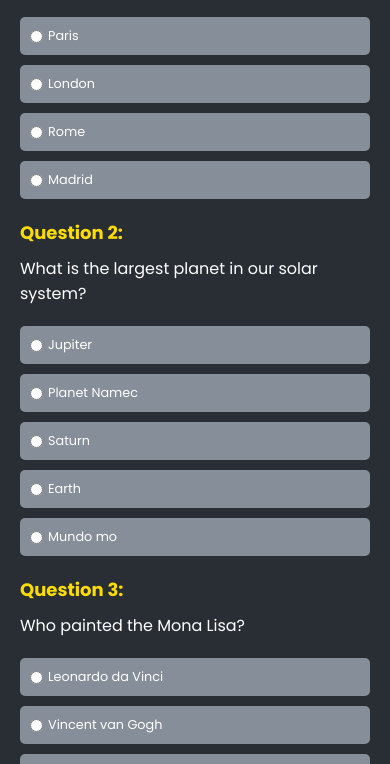
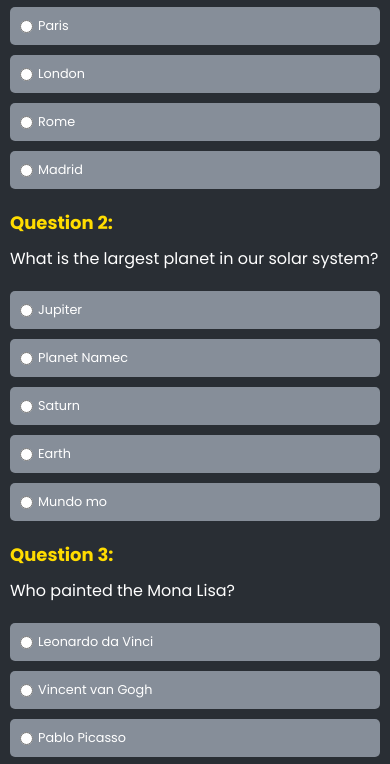
Before and after one commit to kurays015/Quiz-App, a plain HTML site: page index.html in a window 390 px wide. Shown: the part 153-917 px from the top of the page. Drawn offline with nearby package versions, Linux system fonts and the light colour scheme.

Commit message:
Update quiz.css

```diff
--- a/quiz.css
+++ b/quiz.css
@@ -35,6 +35,9 @@ html {
   text-align: center;
   margin-bottom: 20px;
   position: relative;
+}
+.congrats {
+ font-size: 40px;
 }
 
 .container {
@@ -173,9 +176,10 @@ input[type="radio"] {
 }
 
 
-@media screen and (max-width: 600px) {
-
+@media (max-width: 768px) {
   .container {
-    width: 100%;
+    max-width: 100%;
+    padding: 10px;
+    overflow: hidden;
   }
 }
```
